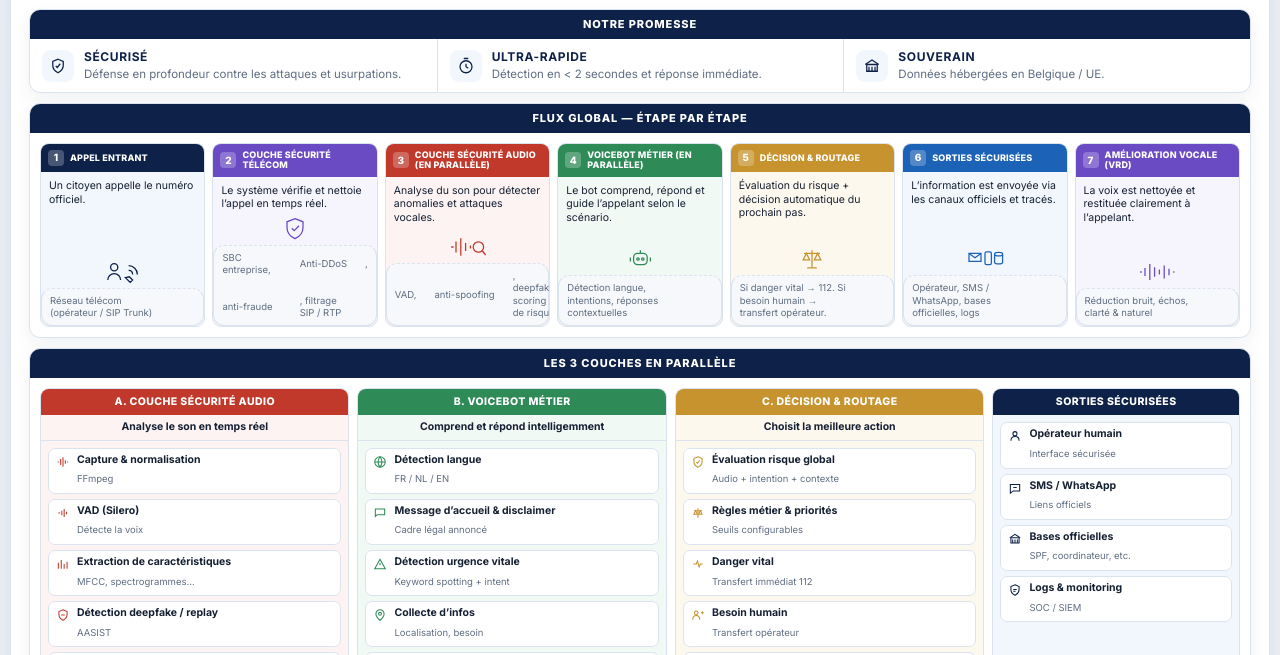
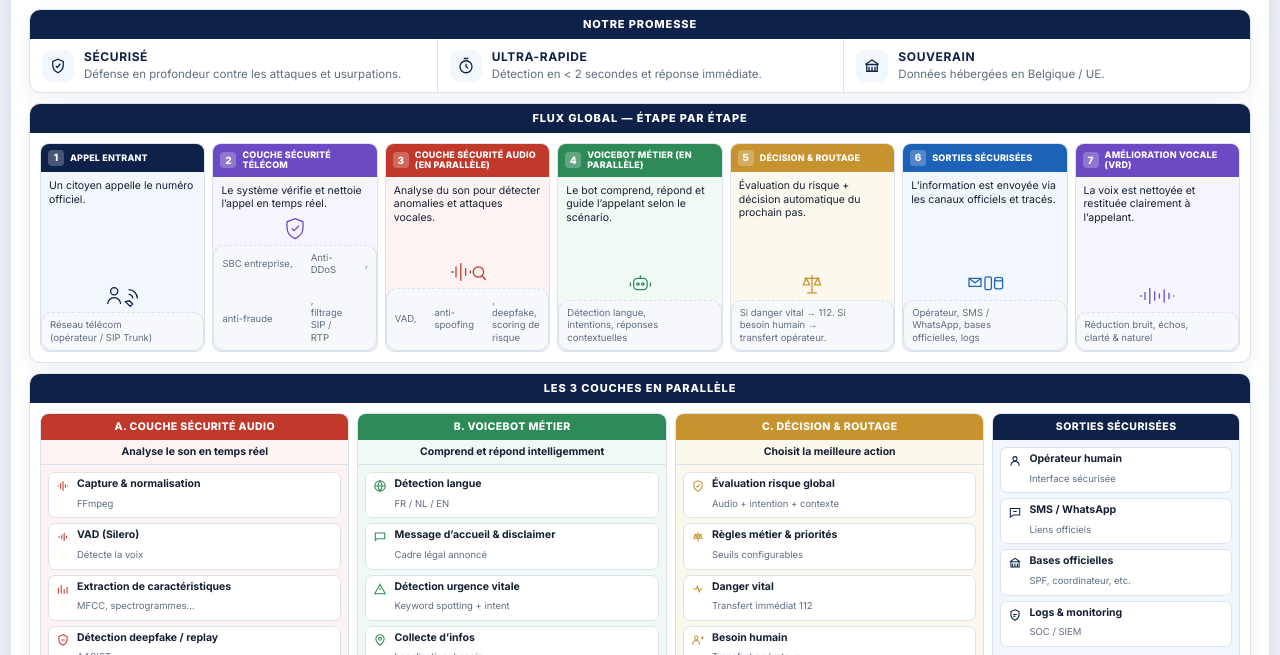
Before and after one commit to aivansoul/infrastructure-conversationnelle, a plain HTML site: page architecture.html in a window 1280 px wide. Shown: the part 125-780 px from the top of the page. Drawn offline with Linux system fonts and the light colour scheme.

Commit message:
Correction du rendu des termes composes dans les legendes etroites

```diff
--- a/architecture.html
+++ b/architecture.html
@@ -33,6 +33,7 @@ html{scroll-behavior:smooth}
 body{margin:0;font-family:Inter,system-ui,sans-serif;background:#eef2f7;color:var(--ink);line-height:1.35}
 a{text-decoration:none;color:inherit}
 .nb{white-space:nowrap}
+.step .foot .nb,.cell span .nb,.it span .nb{white-space:normal}
 .sheet{width:min(1320px,calc(100% - 20px));margin:12px auto;background:#fff;border:1px solid var(--line);border-radius:16px;box-shadow:0 12px 30px rgba(13,33,73,.09);padding:18px}
 
 /* ---------- En-tete ---------- */
```
Also changed, not shown: index.html (+1 -0 lines).
